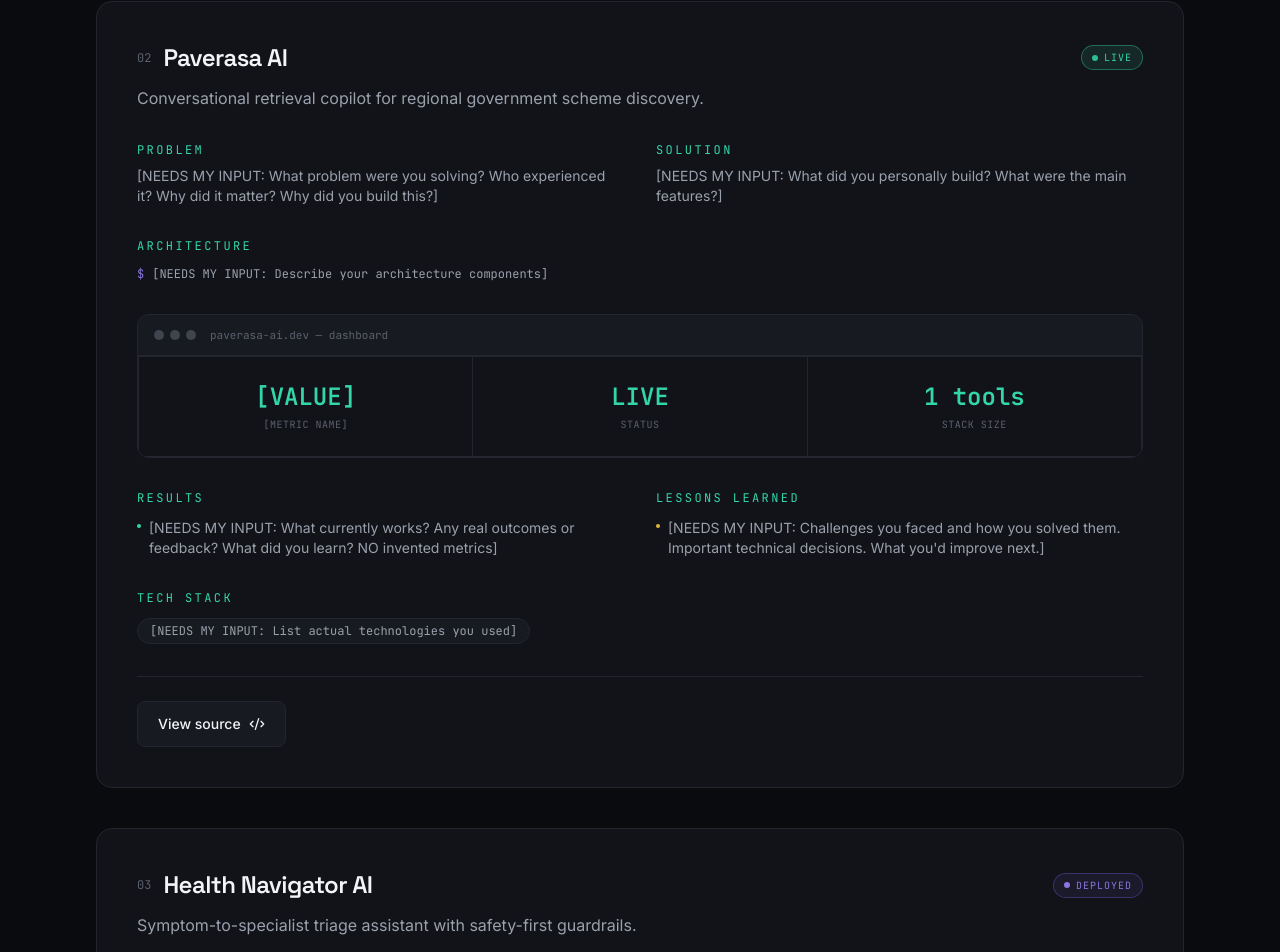
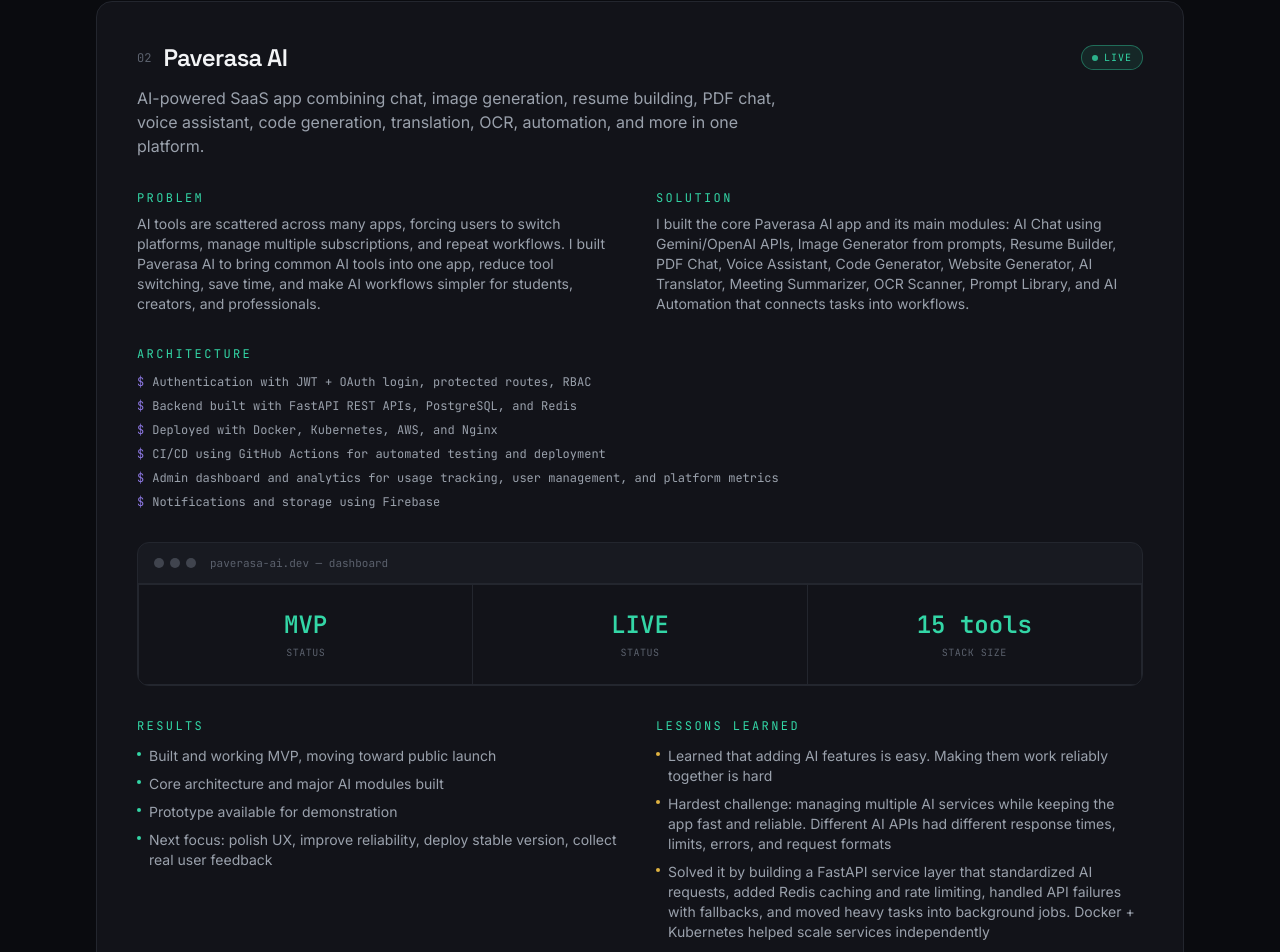
Before and after one commit to saimedh/portfolio, a React (Vite) app: page /projects in a window 1280 px wide. Shown: the part 1227-2179 px from the top of the page. Built offline with nearby package versions, Linux system fonts and the light colour scheme.

Commit message:
Add complete Paverasa AI case study

```diff
--- a/src/data/projects.ts
+++ b/src/data/projects.ts
@@ -42,24 +42,37 @@
     slug: "paverasa-ai",
     name: "Paverasa AI",
     status: "LIVE",
-    tagline: "Conversational retrieval copilot for regional government scheme discovery.",
+    tagline: "AI-powered SaaS app combining chat, image generation, resume building, PDF chat, voice assistant, code generation, translation, OCR, automation, and more in one platform.",
     problem:
-      "[NEEDS MY INPUT: What problem were you solving? Who experienced it? Why did it matter? Why did you build this?]",
+      "AI tools are scattered across many apps, forcing users to switch platforms, manage multiple subscriptions, and repeat workflows. I built Paverasa AI to bring common AI tools into one app, reduce tool switching, save time, and make AI workflows simpler for students, creators, and professionals.",
     solution:
-      "[NEEDS MY INPUT: What did you personally build? What were the main features?]",
+      "I built the core Paverasa AI app and its main modules: AI Chat using Gemini/OpenAI APIs, Image Generator from prompts, Resume Builder, PDF Chat, Voice Assistant, Code Generator, Website Generator, AI Translator, Meeting Summarizer, OCR Scanner, Prompt Library, and AI Automation that connects tasks into workflows.",
     architecture: [
-      "[NEEDS MY INPUT: Describe your architecture components]",
+      "Authentication with JWT + OAuth login, protected routes, RBAC",
+      "Backend built with FastAPI REST APIs, PostgreSQL, and Redis",
+      "Deployed with Docker, Kubernetes, AWS, and Nginx",
+      "CI/CD using GitHub Actions for automated testing and deployment",
+      "Admin dashboard and analytics for usage tracking, user management, and platform metrics",
+      "Notifications and storage using Firebase",
     ],
-    stack: ["[NEEDS MY INPUT: List actual technologies you used]"],
+    stack: ["Flutter", "FastAPI", "PostgreSQL", "Redis", "Gemini API", "OpenAI API", "Supabase", "Firebase", "Docker", "Kubernetes", "AWS", "Nginx", "GitHub Actions", "JWT", "OAuth"],
     results: [
-      "[NEEDS MY INPUT: What currently works? Any real outcomes or feedback? What did you learn? NO invented metrics]",
+      "Built and working MVP, moving toward public launch",
+      "Core architecture and major AI modules built",
+      "Prototype available for demonstration",
+      "Next focus: polish UX, improve reliability, deploy stable version, collect real user feedback",
     ],
     lessons: [
-      "[NEEDS MY INPUT: Challenges you faced and how you solved them. Important technical decisions. What you'd improve next.]",
+      "Learned that adding AI features is easy. Making them work reliably together is hard",
+      "Hardest challenge: managing multiple AI services while keeping the app fast and reliable. Different AI APIs had different response times, limits, errors, and request formats",
+      "Solved it by building a FastAPI service layer that standardized AI requests, added Redis caching and rate limiting, handled API failures with fallbacks, and moved heavy tasks into background jobs. Docker + Kubernetes helped scale services independently",
+      "Result: cleaner architecture, fewer API failures, better response performance, easier future model integration",
+      "Key lessons: Design backend architecture before adding features. Standardize different AI APIs behind one service layer. Use caching and background jobs for expensive operations. Handle API failures, rate limits, and long-running tasks early. Keep UX simple despite having many features. Build MVP first, validate with users, then expand",
+      "If I rebuilt it: Start with 3–4 core features instead of 15+. Test with real users earlier. Add monitoring and error tracking from day one. Design microservices only where scaling requires them. Measure usage, latency, failures, and retention before adding more features",
     ],
-    github: "[NEEDS MY INPUT: Your actual GitHub URL or empty string]",
+    github: "",
     demo: null,
-    metric: { label: "[METRIC NAME]", value: "[VALUE]" },
+    metric: { label: "Status", value: "MVP" },
   },
   {
     slug: "health-navigator-ai",
```
